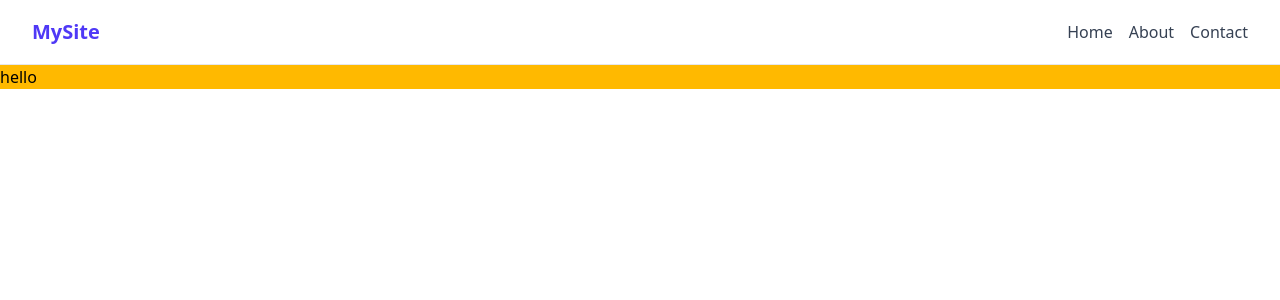
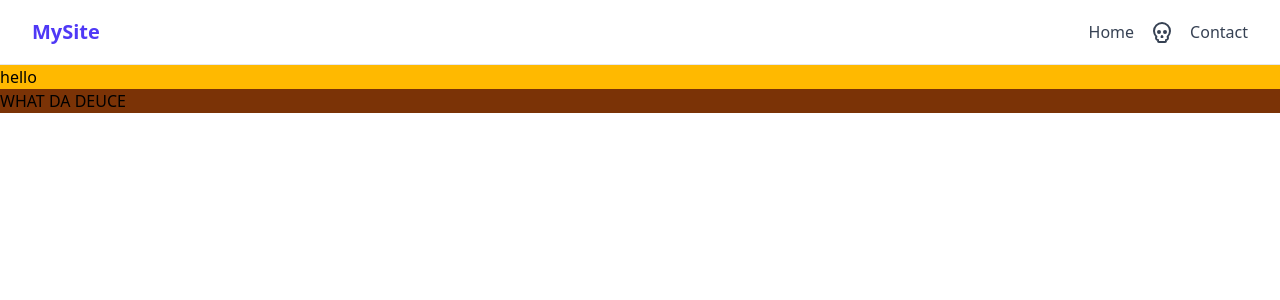
Before and after one commit to Critiek/charactercrypt, a SvelteKit app in the folder frontend/: page /about in a window 1280 px wide. Shown: the top 300 px of the page. Built offline with nearby package versions, Linux system fonts and the light colour scheme.

Commit message:
wip: working on navbar

```diff
--- a/frontend/package.json
+++ b/frontend/package.json
@@ -22,5 +22,8 @@
 		"tailwindcss": "^4.0.0",
 		"typescript": "^5.0.0",
 		"vite": "^6.2.6"
+	},
+	"dependencies": {
+		"@lucide/svelte": "^0.511.0"
 	}
 }
--- a/frontend/src/app.css
+++ b/frontend/src/app.css
@@ -1,4 +1,4 @@
-/*! tailwindcss v4.1.7 | MIT License | https://tailwindcss.com */
+/*! tailwindcss v4.1.8 | MIT License | https://tailwindcss.com */
 @layer properties;
 @layer theme, base, components, utilities;
 @layer theme {
@@ -8,6 +8,7 @@
     --font-mono: ui-monospace, SFMono-Regular, Menlo, Monaco, Consolas, "Liberation Mono",
       "Courier New", monospace;
     --color-amber-400: oklch(82.8% 0.189 84.429);
+    --color-amber-900: oklch(41.4% 0.112 45.904);
     --color-indigo-400: oklch(67.3% 0.182 276.935);
     --color-indigo-600: oklch(51.1% 0.262 276.966);
     --color-gray-200: oklch(92.8% 0.006 264.531);
@@ -230,6 +231,9 @@
   .bg-amber-400 {
     background-color: var(--color-amber-400);
   }
+  .bg-amber-900 {
+    background-color: var(--color-amber-900);
+  }
   .bg-white {
     background-color: var(--color-white);
   }
--- a/frontend/src/lib/Navbar.svelte
+++ b/frontend/src/lib/Navbar.svelte
@@ -1,5 +1,6 @@
 <script>
     let open = false;
+    import { Skull } from "@lucide/svelte";
 </script>
 
 <nav
@@ -8,11 +9,11 @@
     <div class="max-w-7xl mx-auto px-4 sm:px-6 lg:px-8">
         <div class="flex justify-between h-16 items-center">
             <!-- Logo -->
-            <div
+            <h1
                 class="flex-shrink-0 flex items-center text-xl font-bold text-indigo-600 dark:text-indigo-400"
             >
                 MySite
-            </div>
+            </h1>
 
             <!-- Desktop Menu -->
             <div class="hidden md:flex space-x-4">
@@ -24,7 +25,7 @@
                 <a
                     href="/about"
                     class="text-gray-700 dark:text-gray-300 hover:text-indigo-600"
-                    >About</a
+                    ><Skull /></a
                 >
                 <a
                     href="/contact"
--- a/frontend/src/routes/+layout.svelte
+++ b/frontend/src/routes/+layout.svelte
@@ -1,7 +1,11 @@
 <script lang="ts">
 	import '../app.css';
+
+	import Navbar from '$lib/Navbar.svelte';
 
 	let { children } = $props();
 </script>
 
+<Navbar></Navbar>
+
 {@render children()}
--- a/frontend/src/routes/+page.svelte
+++ b/frontend/src/routes/+page.svelte
@@ -1,7 +1,5 @@
-<script>
-    import Navbar from "$lib/Navbar.svelte";
-</script>
-
-<Navbar></Navbar>
 <h1 class="bg-amber-400">Welcome to SvelteKit</h1>
-<p>Visit <a href="https://svelte.dev/docs/kit">svelte.dev/docs/kit</a> to read the documentation</p>
+<p>
+    Visit <a href="https://svelte.dev/docs/kit">svelte.dev/docs/kit</a> to read the
+    documentation
+</p>
--- a/frontend/src/routes/about/+layout.svelte
+++ /dev/null
@@ -1,7 +0,0 @@
-<script lang="ts">
-	import '../../app.css';
-
-	let { children } = $props();
-</script>
-
-{@render children()}
--- a/frontend/src/routes/about/+page.svelte
+++ b/frontend/src/routes/about/+page.svelte
@@ -1,6 +1,2 @@
-<script>
-    import Navbar from "$lib/Navbar.svelte";
-</script>
-
-<Navbar></Navbar>
 <h1 class="bg-amber-400">hello</h1>
+<h1 class="bg-amber-900">WHAT DA DEUCE</h1>
```
Also changed, not shown: 2 other files (tests, documents, lock files or other folders).
